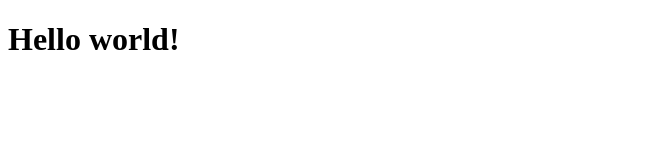
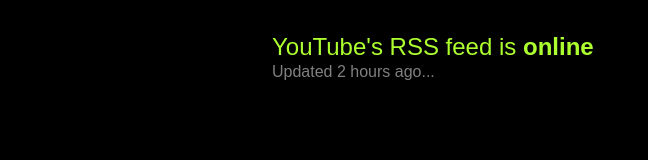
Before and after one commit to ytrss/ytrss.github.io, a plain HTML site: page static/index.html in a window 1280 px wide. Shown: the whole page, without its empty margins (0-648 px from the left). Drawn offline with Linux system fonts and the light colour scheme.

Commit message:
Added basic status message

```diff
--- a/static/index.html
+++ b/static/index.html
@@ -5,8 +5,13 @@
     <meta name="viewport" content="width=device-width, initial-scale=1.0">
     <script src="main.js"></script>
     <link rel="stylesheet" href="style.css">
+    <link rel="shortcut icon" href="favicon.svg" type="image/svg+xml">
+    <title>YouTube RSS status</title>
 </head>
 <body>
-    <h1>Hello world!</h1>
+    <div id="content">
+        <div id="title">YouTube's RSS feed is <strong>loading...</strong></div>
+        <div id="timer">No update!</div>
+    </div>
 </body>
 </html>
--- a/static/main.js
+++ b/static/main.js
@@ -0,0 +1,66 @@
+async function get_history() {
+    /* const url = "../history.json"; */
+    const url = "https://raw.githubusercontent.com/ytrss/ytrss.github.io/refs/heads/main/history.json";
+    try {
+        const response = await fetch(url);
+        if (!response.ok) {
+            throw new Error(`Response status: ${response.status}`);
+        }
+        const history = await response.json();
+        return history;
+    } catch (error) {
+        console.error(error.message);
+    }
+}
+
+function set_title(history) {
+    const status = history[history.length-1].status;
+    const title = document.querySelector("#title");
+    if (status == 200) {
+        title.innerHTML = "YouTube's RSS feed is <strong>online</strong>";
+        title.classList.remove("offline");
+        title.classList.add("online");
+    } else {
+        title.innerHTML = "YouTube's RSS feed is <strong>offline</strong>";
+        title.classList.remove("online");
+        title.classList.add("offline");
+    }
+}
+
+function set_timer(history) {
+    const update_date = new Date(history[history.length-1].date);
+    const timer = document.querySelector("#timer");
+    const update_timer = () => {
+        const current_date = new Date();
+        let time_delta = current_date - update_date;
+        let unit = "millisecond";
+        if (time_delta < 60000) {
+            time_delta = Math.floor(time_delta / 1000);
+            unit = "second";
+        } else if (time_delta < 3600000) {
+            time_delta = Math.floor(time_delta / 60000);
+            unit = "minute";
+        } else {
+            time_delta = Math.floor(time_delta / 3600000);
+            unit = "hour";
+        }
+        if (time_delta != 1) {
+            unit += "s";
+        }
+        timer.textContent = `Updated ${time_delta} ${unit} ago...`;
+    };
+    update_timer();
+    return setInterval(update_timer, 500);
+}
+
+document.addEventListener("DOMContentLoaded", () => {
+    let timer_interval;
+    const update_history = async () => {
+        clearInterval(timer_interval);
+        const history = await get_history();
+        set_title(history);
+        timer_interval = set_timer(history);
+    };
+    update_history();
+    setInterval(update_history, 300000);
+});
--- a/static/style.css
+++ b/static/style.css
@@ -0,0 +1,37 @@
+*, *::before, *::after {
+    box-sizing: border-box;
+    margin: 0;
+    padding: 0;
+}
+
+body {
+    color-scheme: dark;
+    background-color: black;
+    font-family: sans-serif;
+    font-size: 16px;
+    color: white;
+    line-height: 1.25;
+}
+
+#content {
+    width: 100%;
+    max-width: 800px;
+    margin: auto;
+    padding: 32px;
+}
+
+#title {
+    font-size: 24px;
+}
+
+#title.online {
+    color: greenyellow;
+}
+
+#title.offline {
+    color: red;
+}
+
+#timer {
+    color: gray;
+}
```
Also changed, not shown: static/favicon.svg (added).
